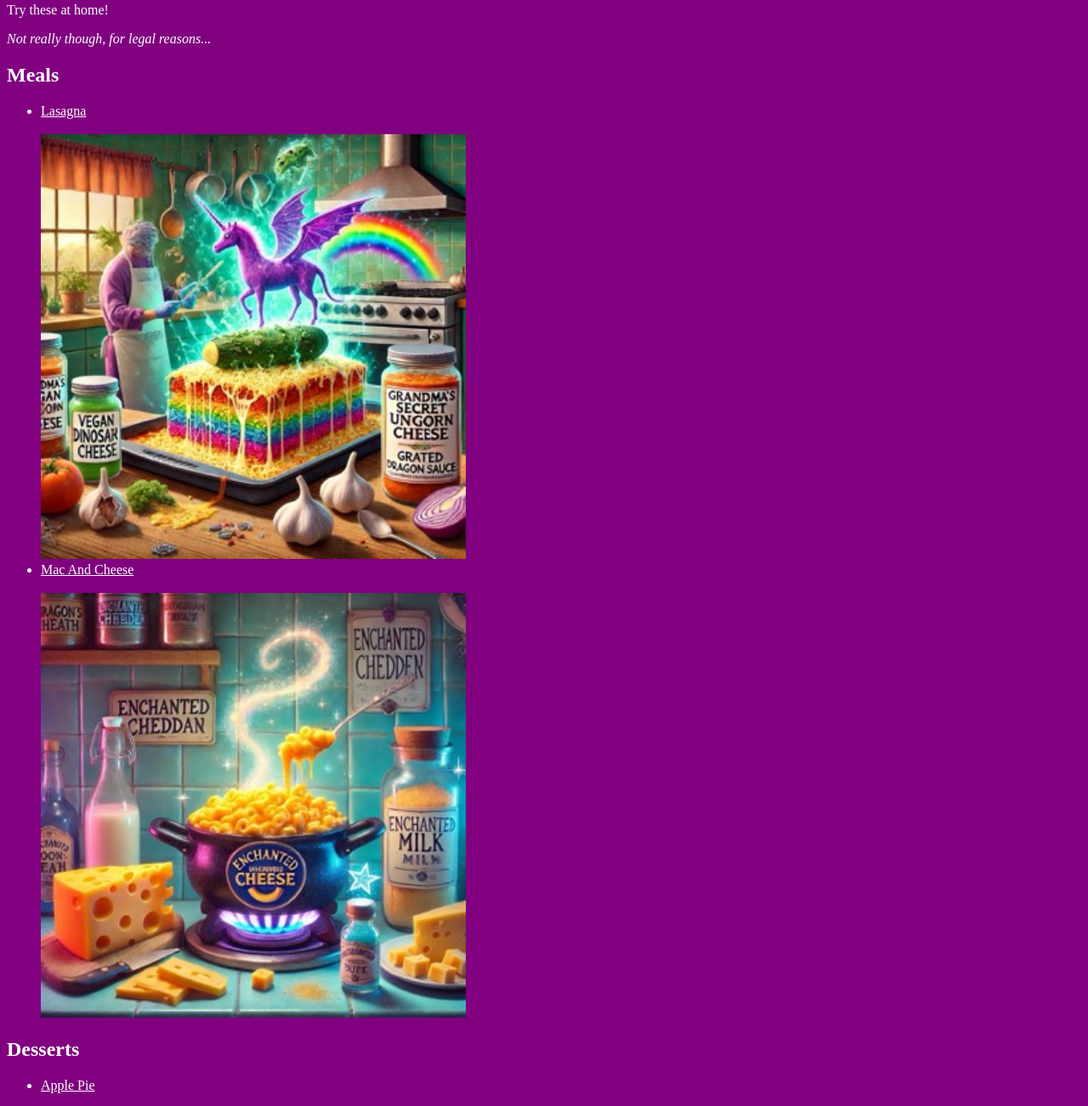
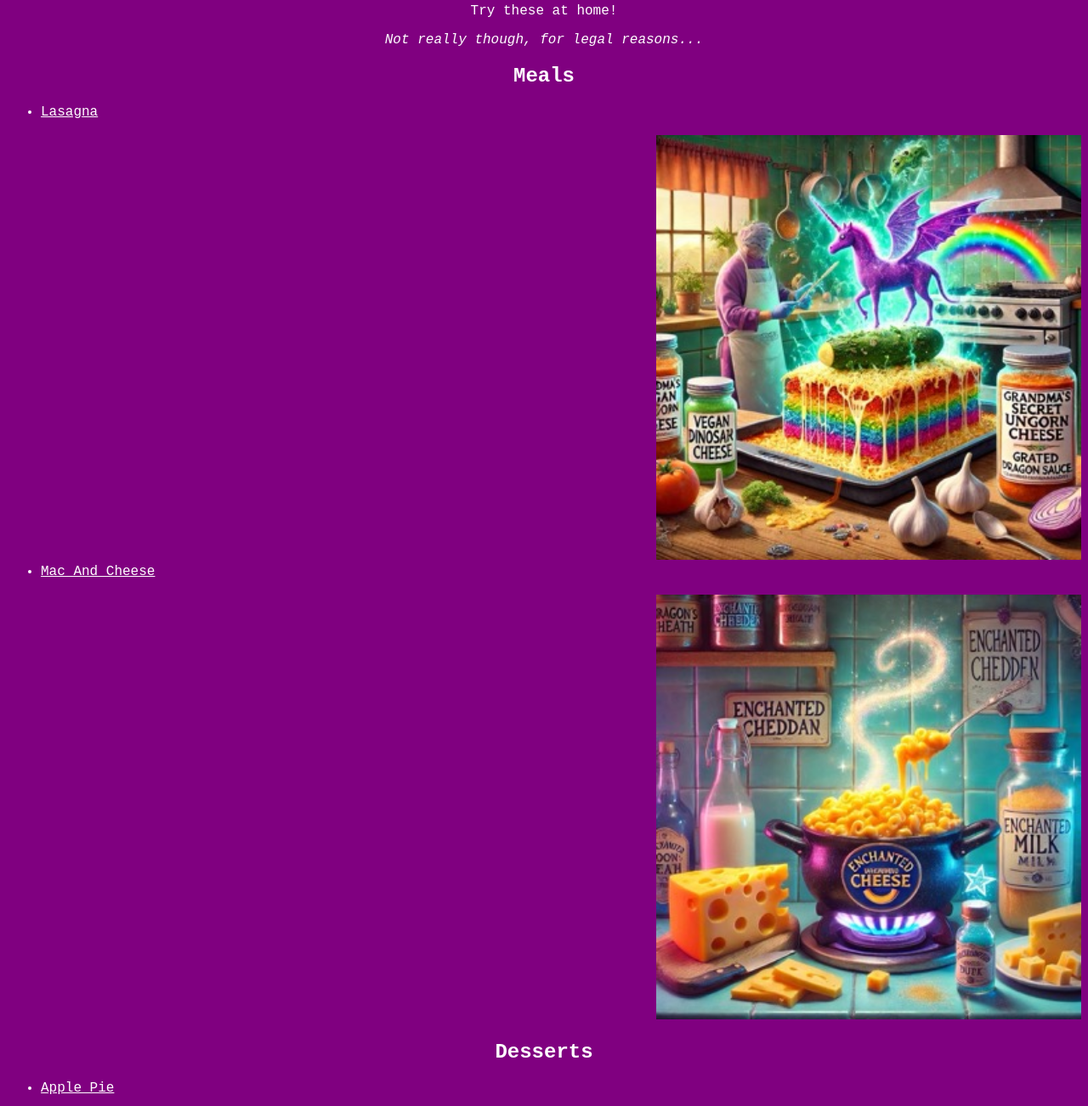
Before and after one commit to rejoice4156/weird-and-funky-recipes, a plain HTML site: page index.html in a window 1280 px wide. Shown: the part 378-1680 px from the top of the page at 85% size. Drawn offline with Linux system fonts and the light colour scheme.

Commit message:
Remove unused CSS and HTML files; consolidate styles into a single stylesheet

```diff
--- a/css/style.css
+++ /dev/null
@@ -1,9 +0,0 @@
-* {
-    color: white;
-    background-color: purple;
-}
-
-img {
-    height: auto;
-    width: 500px;
-}
--- a/index.html
+++ b/index.html
@@ -5,29 +5,29 @@
     <meta charset="UTF-8">
     <meta name="viewport" content="width=device-width, initial-scale=1.0">
     <title>Weird & Funky Recipes</title>
-    <link rel="stylesheet" href="./css/style.css">
+    <link rel="stylesheet" href="style.css">
 </head>
 
 <body>
     <h1>Weird & Funky Recipes</h1>
-    <img src="./img/weird_and_funky_recipes.jpg"
+    <img src="weird_and_funky_recipes.jpg"
         alt="Banner image for this website illustrating the AI generated chaos I manifested">
     <p>Try these at home!</p>
     <p><em>Not really though, for legal reasons...</em></p>
     <h2>Meals</h2>
     <ul>
-        <li><a href="./recipes/lasagna.html">Lasagna</a></li>
+        <li><a href="lasagna.html">Lasagna</a></li>
         <br>
-        <img src="./img/lasagna.jpg" alt="Image of the finished lasagna dish (not real)">
-        <li><a href="./recipes/mac_and_cheese.html">Mac And Cheese</a></li>
+        <img src="lasagna.jpg" alt="Image of the finished lasagna dish (not real)">
+        <li><a href="mac_and_cheese.html">Mac And Cheese</a></li>
         <br>
-        <img src="./img/mac_and_cheese.jpg" alt="Image of the finished mac and cheese dish (not real)">
+        <img src="mac_and_cheese.jpg" alt="Image of the finished mac and cheese dish (not real)">
     </ul>
     <h2>Desserts</h2>
     <ul>
-        <li><a href="./recipes/apple_pie.html">Apple Pie</a></li>
+        <li><a href="apple_pie.html">Apple Pie</a></li>
         <br>
-        <img src="./img/apple_pie.jpg" alt="Image of the finished apple pie (not real)">
+        <img src="apple_pie.jpg" alt="Image of the finished apple pie (not real)">
     </ul>
 </body>
 
--- /dev/null
+++ b/style.css
@@ -0,0 +1,24 @@
+* {
+    background-color: purple;
+    color: white;
+    text-align: center;
+    font-family: 'Courier New', Courier, monospace;
+}
+
+img {
+    width: 500px;
+    height: auto;
+}
+
+ul img {
+    width: 100;
+    height: auto;
+}
+
+ul {
+    text-align: end;
+}
+
+li {
+    text-align: start;
+}
```
Also changed, not shown: apple_pie.html (renamed from recipes/apple_pie.html, +11 -1 lines), lasagna.html (renamed from recipes/lasagna.html, +11 -1 lines), mac_and_cheese.html (renamed from recipes/mac_and_cheese.html, +11 -1 lines), apple_pie.jpg (renamed from img/apple_pie.jpg), lasagna.jpg (renamed from img/lasagna.jpg), mac_and_cheese.jpg (renamed from img/mac_and_cheese.jpg), weird_and_funky_recipes.jpg (renamed from img/weird_and_funky_recipes.jpg).
